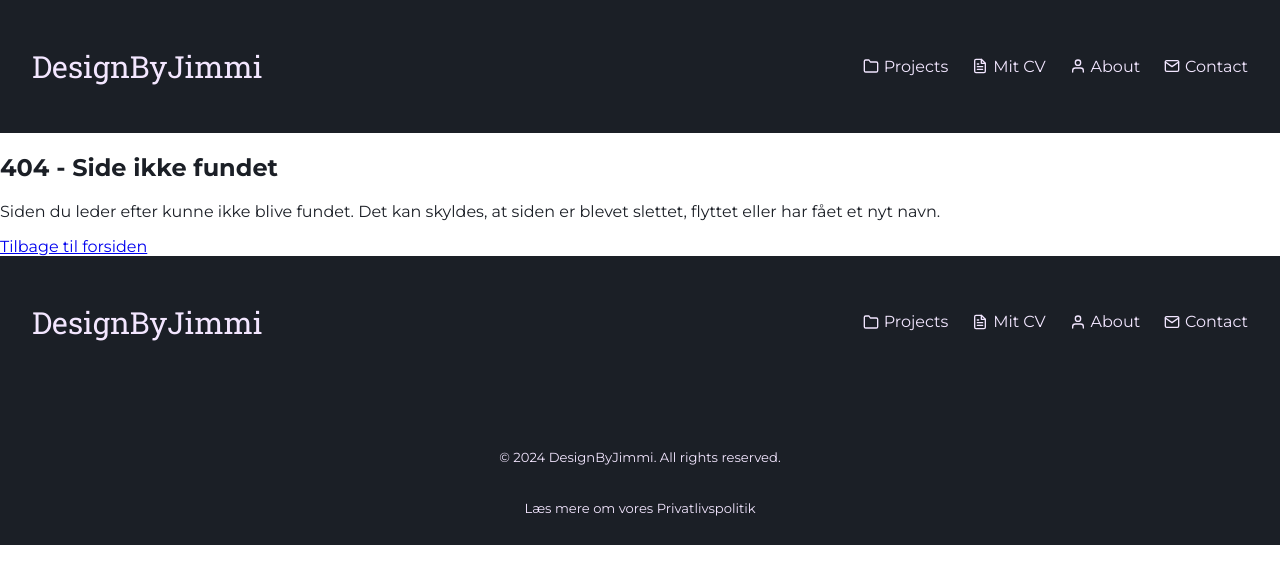
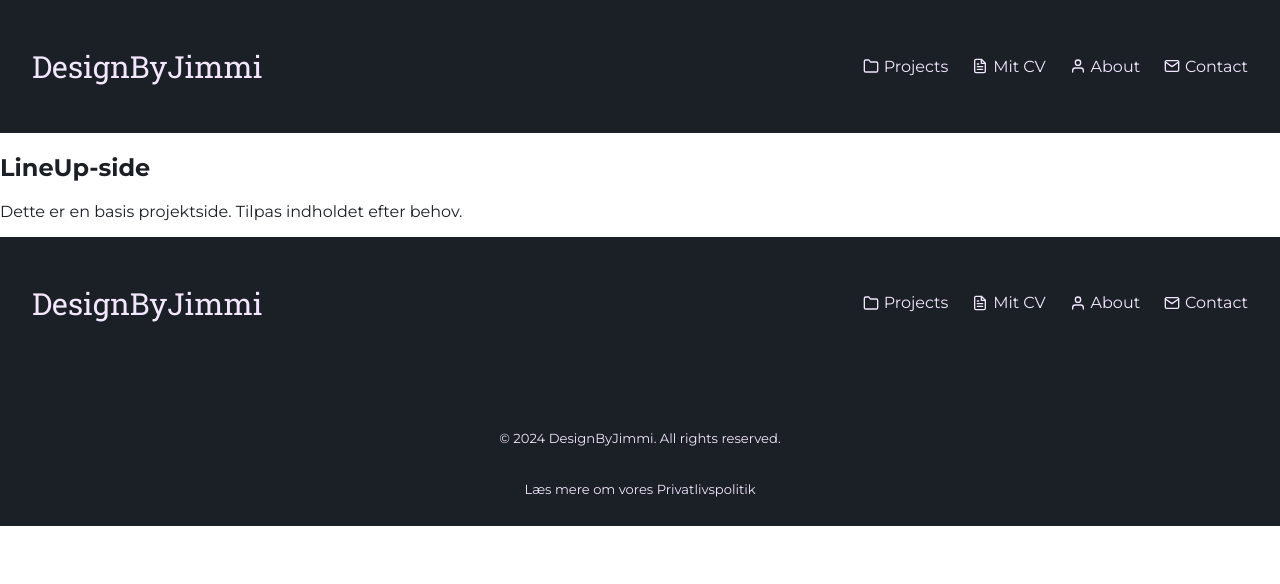
Before and after one commit to Saliandros/DesignByJimmi, a React (Vite) app: page /projects/lineup-side in a window 1280 px wide. Shown: the top 584 px of the page. Built offline with nearby package versions, Linux system fonts and the light colour scheme.

Commit message:
feat: add LineUp project page and update routing; include project details in projects data

```diff
--- a/src/data/projects.js
+++ b/src/data/projects.js
@@ -16,4 +16,12 @@ export const projects = [
     link: "/projects/candidate-project",
     date: "29-01-2026",
   },
+      {
+    id: 3,
+    title: "LineUp - Semester 1",
+    description: "LineUp, var et projekt hvor vi skulle bruge alt hvad vi havde lært på første semester",
+    image: "/assets/image/projectimage/lineup.png",
+    link: "/projects/lineup-project",
+    date: "29-01-2026",
+  },
 ];
--- a/src/main.jsx
+++ b/src/main.jsx
@@ -16,6 +16,7 @@ import Page404 from "./pages/page404.jsx";
 /* project routes imports */
 import PortfolioProject from "./pages/Projects/portfolio-project.jsx";
 import MongoDBCondidate from "./pages/Projects/candidate-project.jsx";
+import LineUp from "./pages/Projects/LineUp-side.jsx";
 
 const root = createRoot(document.getElementById("root"));
 
@@ -36,6 +37,7 @@ root.render(
           {/* project routes */}
           <Route path="/projects/portfolio-project" element={<PortfolioProject />} />
           <Route path="/projects/candidate-project" element={<MongoDBCondidate />} />
+          <Route path="/projects/lineup-side" element={<LineUp />} />
 
           <Route path="*" element={<Page404 />} />
         </Routes>
--- /dev/null
+++ b/src/pages/Projects/LineUp-side.jsx
@@ -0,0 +1,10 @@
+import React from "react";
+
+export default function LineUp() {
+  return (
+    <section className="project-page">
+      <h1>LineUp-side</h1>
+      <p>Dette er en basis projektside. Tilpas indholdet efter behov.</p>
+    </section>
+  );
+}
```
